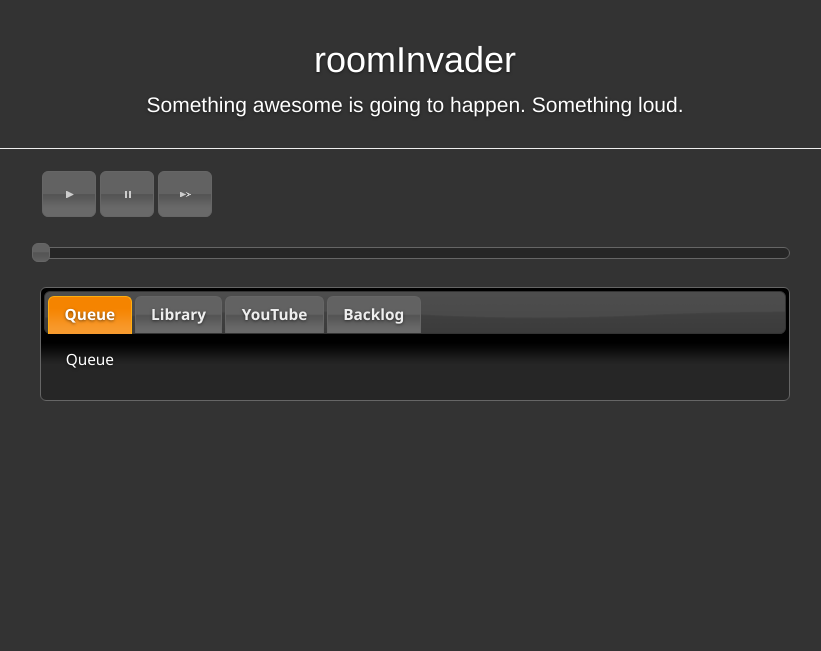
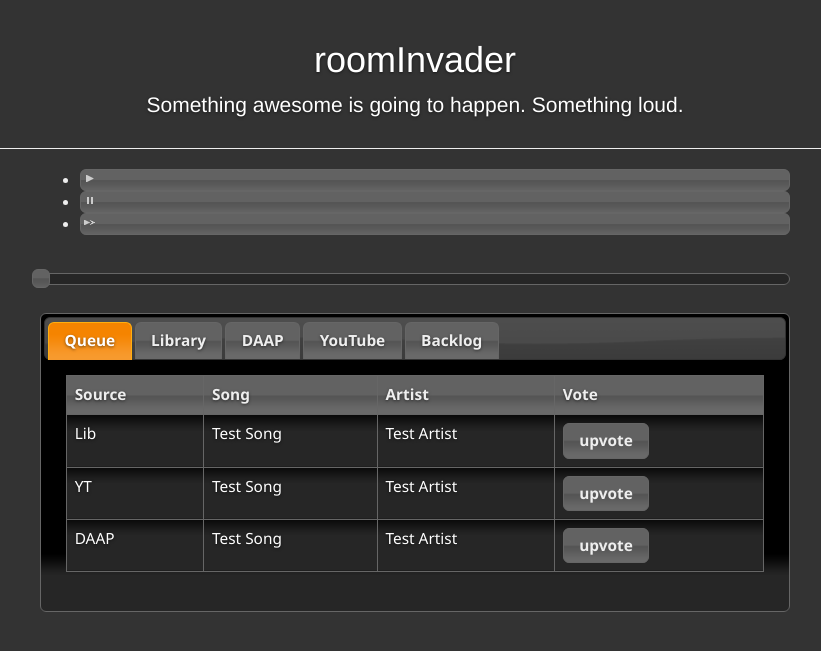
Before and after one commit to realraum/RoomInvader, a Flask app: page / in a window 1280 px wide. Shown: the top 651 px of the page, without its empty margins (225-1046 px from the left). Run offline with Flask 2, Linux system fonts and the light colour scheme; some libraries are stand-ins or nearby versions.

Commit message:
added sample data and table

```diff
--- a/templates/controls.html
+++ b/templates/controls.html
@@ -1,4 +1,4 @@
-<ul id="icons" class="ui-widget ui-helper-clearfix">
+<ul id="controlIcons" class="ui-widget ui-helper-clearfix">
 	<li class="ui-state-default ui-corner-all" title=".ui-icon-play"><span class="ui-icon ui-icon-play"></span></li>
 	<li class="ui-state-default ui-corner-all" title=".ui-icon-pause"><span class="ui-icon ui-icon-pause"></span></li>
 	<li class="ui-state-default ui-corner-all" title=".ui-icon-seek-next"><span class="ui-icon ui-icon-seek-next"></span></li>
--- a/templates/layout.html
+++ b/templates/layout.html
@@ -24,7 +24,8 @@
     <![endif]-->
 
     <script src="static/js/jquery-2.1.3.js"></script>
-    <script src="//code.jquery.com/ui/1.11.4/jquery-ui.js"></script>
+    <script src="static/ui/jquery-ui.js"></script>
+    <script src="static/js/roominvader.js"></script>
 
     {% block head %}{% endblock %}
   </head>
@@ -65,19 +66,7 @@
 
     </div> <!-- /container -->
 
-
-    <script>
-        $( "#controlIcons li" ).hover(
-          function() {
-            $( this ).addClass( "ui-state-hover" );
-          },
-          function() {
-            $( this ).removeClass( "ui-state-hover" );
-          }
-        );
-
-        $( "#progress" ).slider();
-    </script>
+    {% include 'footerScripts.html' %}
 
   </body>
 </html>
--- a/templates/main.html
+++ b/templates/main.html
@@ -14,20 +14,54 @@
   <ul>
     <li><a href="#tabs-queue">Queue</a></li>
     <li><a href="#tabs-lib">Library</a></li>
+    <li><a href="#tabs-daap">DAAP</a></li>
     <li><a href="#tabs-youtube">YouTube</a></li>
     <li><a href="#tabs-backlog">Backlog</a></li>
   </ul>
 
   <div id="tabs-queue">
-    <p>Queue</p>
+    <table id="queueTable" class="table table-striped">
+        <tr>
+            <th>Source</th>
+            <th>Song</th>
+            <th>Artist</th>
+            <th>Vote</th>
+        </tr>
+        <tr>
+            <td>Lib</td>
+            <td>Test Song</td>
+            <td>Test Artist</td>
+            <td><button class="button">upvote</button></td>
+        </tr>
+        <tr>
+            <td>YT</td>
+            <td>Test Song</td>
+            <td>Test Artist</td>
+            <td><button class="button">upvote</button></td>
+        </tr>
+        <tr>
+            <td>DAAP</td>
+            <td>Test Song</td>
+            <td>Test Artist</td>
+            <td><button class="button">upvote</button></td>
+        </tr>
+    </table>
   </div>
 
   <div id="tabs-lib">
-    <p>Library</p>
+    <p>Local Library</p>
+  </div>
+
+  <div id="tabs-daap">
+    <p>DAAP Library</p>
   </div>
 
   <div id="tabs-youtube">
-    <p>YouTube</p>
+    <p>
+        <label for="youtube">YouTube URL:</label>
+        <input id="youtube" name="youtube url">
+        <button class="button" onClick="enqueueYoutube();">Enqueue</button>
+    </p>
   </div>
 
   <div id="tabs-backlog">
```
Also changed, not shown: templates/footerScripts.html (added, +51 -0 lines).
